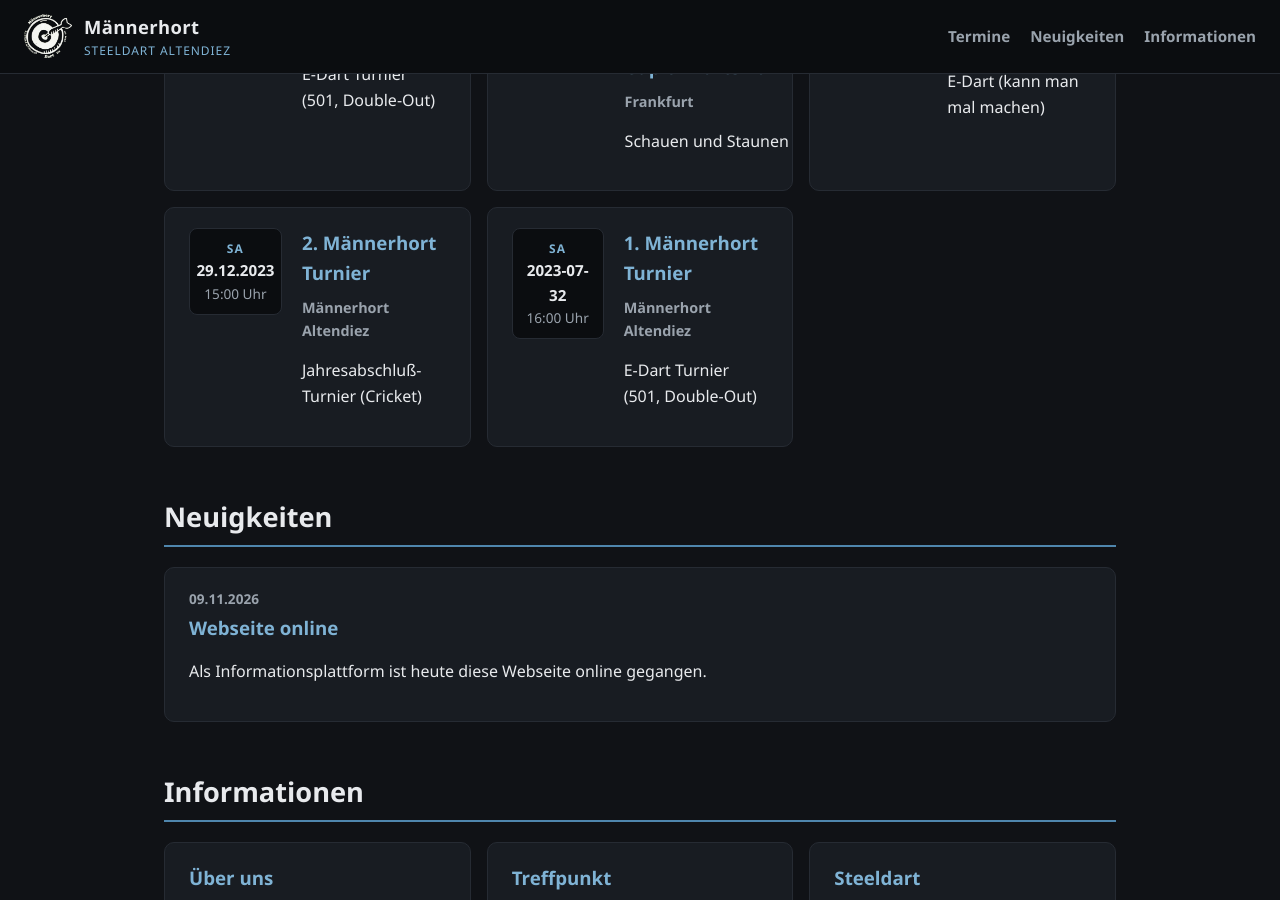
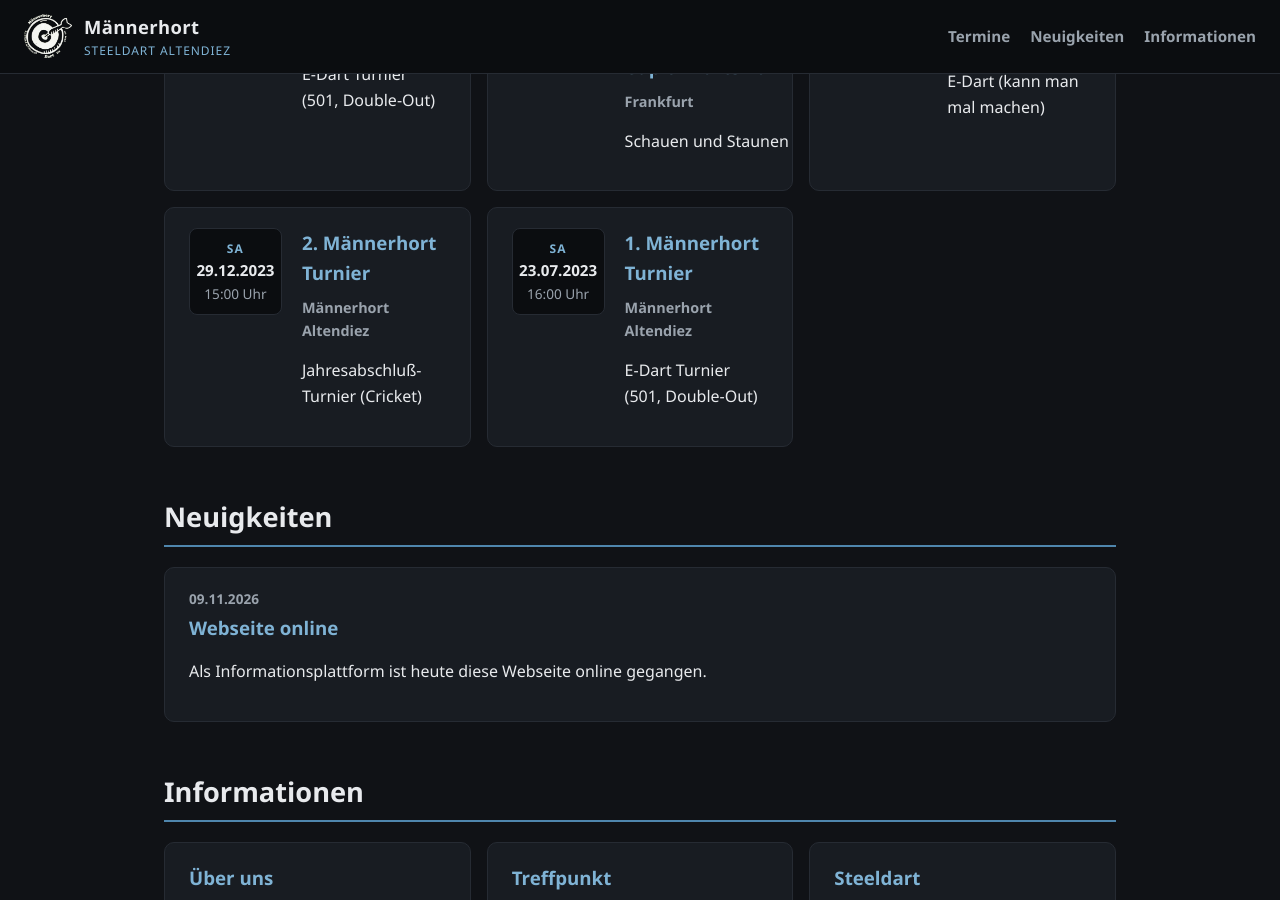
Before and after one commit to netbuk/maennerhort, a Jekyll site: the page built from index.md, in a window 1280 px wide and 900 px high, scrolled down 1262 px. Built offline with Jekyll 4.4.1, drawn with Linux system fonts in a browser that asks for light colours.

Commit message:
edit termine

```diff
--- a/_data/termine.yml
+++ b/_data/termine.yml
@@ -58,7 +58,7 @@
   titel: "2. Männerhort Turnier"
   ort: "Männerhort Altendiez"
   beschreibung: "Jahresabschluß-Turnier (Cricket)"
-- datum: "2023-07-32"
+- datum: "2023-07-23"
   wochentag: "Sa"
   uhrzeit: "16:00"
   titel: "1. Männerhort Turnier"
```
